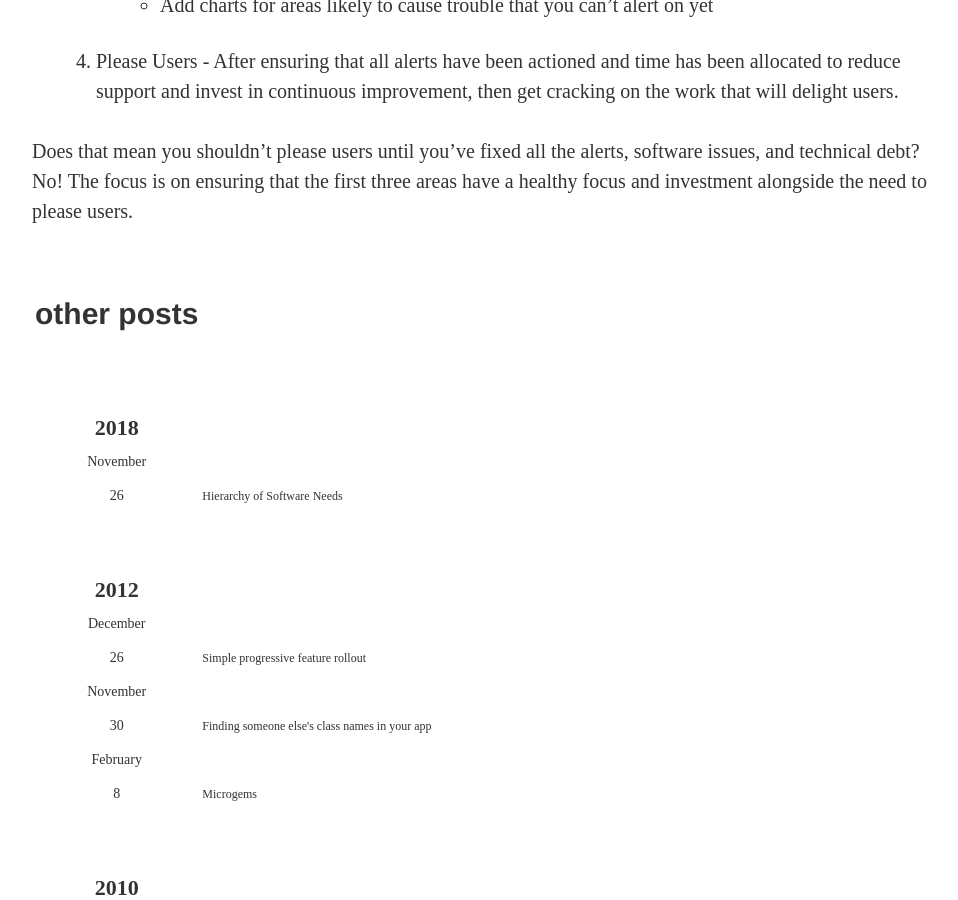
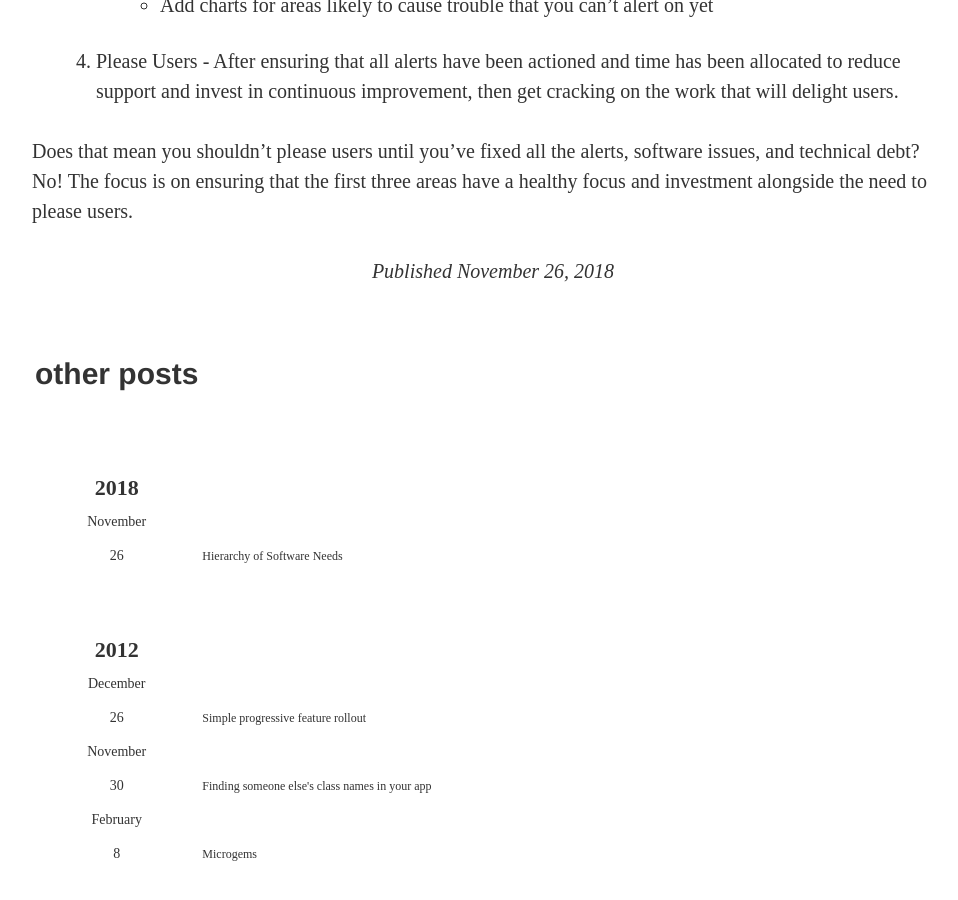
Before and after one commit to tjh/tjh.github.io, a Jekyll site: the page built from index.html, in a window 1280 px wide and 900 px high, scrolled down 8819 px. Shown: the whole window, without its empty margins (172-1130 px from the left). Built offline with Jekyll 4.4.1, drawn with Linux system fonts in a browser that asks for light colours.

Commit message:
Add publish date to posts

```diff
--- a/_layouts/post.html
+++ b/_layouts/post.html
@@ -20,6 +20,8 @@ layout: default
       {{ page.content | markdownify }}
     </div>
 
+    <p style="text-align: center;"><em>Published {{ page.date | date: "%B %d, %Y" }}</em></p>
+
     <div class="page-navigation">
       {% if page.previous.url %}
         <a class="prev" href="{{page.previous.url}}">&laquo; Prev: {{page.previous.title}}</a>
--- a/index.html
+++ b/index.html
@@ -9,6 +9,7 @@ title: timharvey.net
     </h2>
     <div class="entry">
       {{ most_recent.content }}
+      <p style="text-align: center;"><em>Published {{ most_recent.date | date: "%B %d, %Y" }}</em></p>
     </div>
   </div>
   <table>
```
